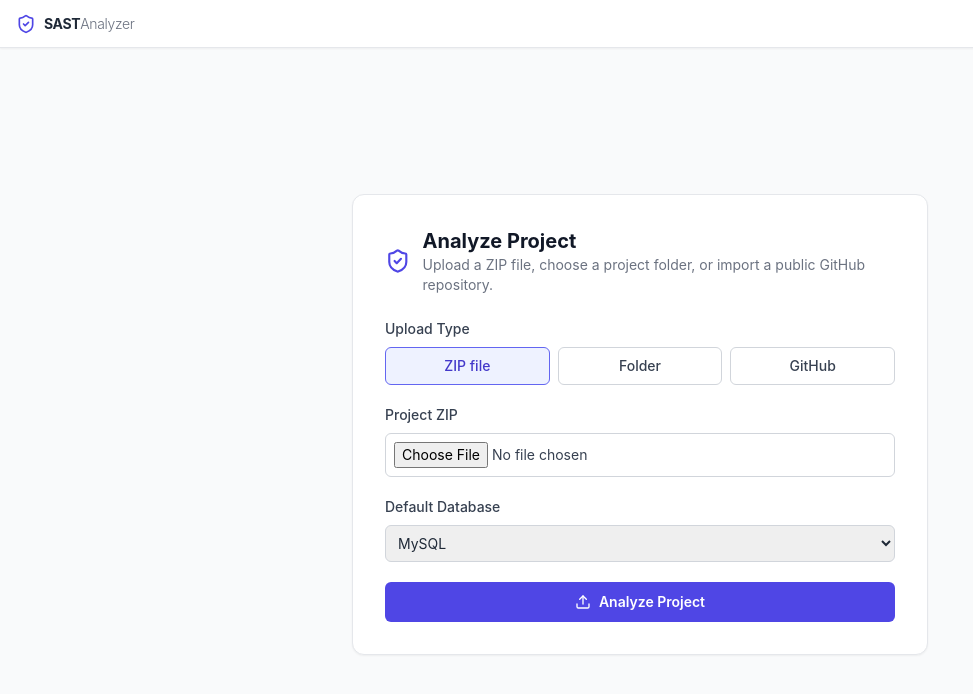
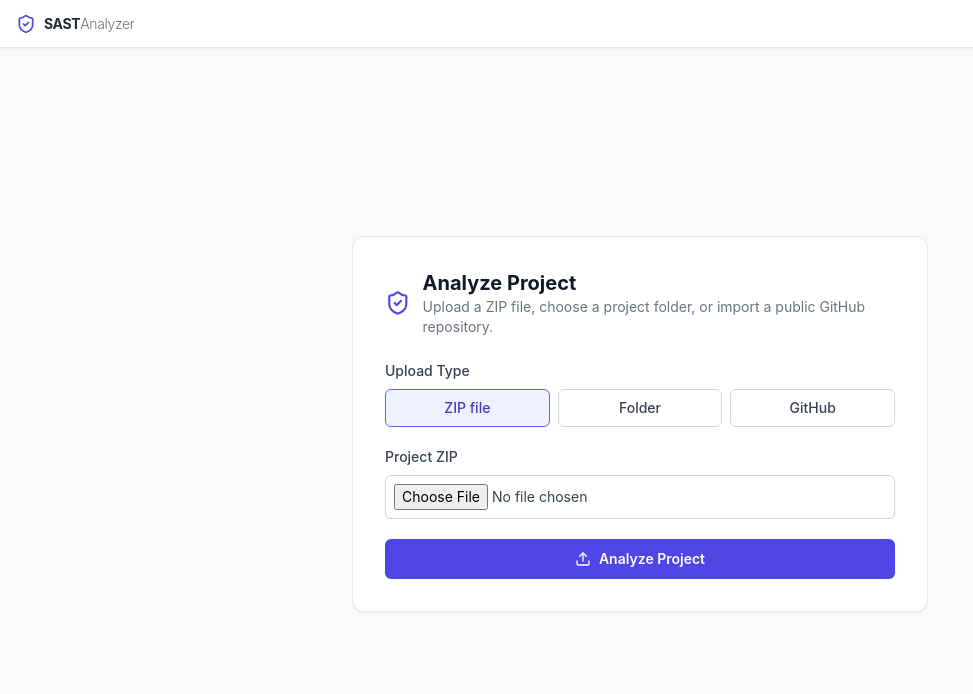
Before and after one commit to McTehno/Oiviranje, a React (Vite) app in the folder frontend/: page / in a window 1280 px wide. Shown: the top 694 px of the page, without its empty margins (0-973 px from the left). Built offline with nearby package versions, Linux system fonts and the light colour scheme.

Commit message:
zbrisal izbiro podatkovne baze, ter spreminjal nacin racuna score-a (visja ocena=>bolj varen program)

```diff
--- a/frontend/src/components/UploadPanel.tsx
+++ b/frontend/src/components/UploadPanel.tsx
@@ -21,9 +21,6 @@ export const UploadPanel: React.FC<UploadPanelProps> = ({ onAnalyzeComplete }) =
 
   // URL repozitorija, če uporabnik izbere GitHub upload
   const [repoUrl, setRepoUrl] = useState('');
-
-  // Privzeta baza, ki jo pošljemo backendu kot database context
-  const [database, setDatabase] = useState('mysql');
 
   // Stanje med izvajanjem analize
   const [isAnalyzing, setIsAnalyzing] = useState(false);
@@ -53,7 +50,7 @@ export const UploadPanel: React.FC<UploadPanelProps> = ({ onAnalyzeComplete }) =
 
       const databaseConfig = {
         mode: 'single' as const,
-        default_database: database,
+        default_database: 'mysql',
         folder_databases: {},
       };
 
@@ -217,22 +214,6 @@ export const UploadPanel: React.FC<UploadPanelProps> = ({ onAnalyzeComplete }) =
             </div>
           )}
 
-          {/* Izbira privzete podatkovne baze */}
-          <div>
-            <label className="block text-sm font-medium text-gray-700 mb-2">
-              Default Database
-            </label>
-
-            <select
-              value={database}
-              onChange={(event) => setDatabase(event.target.value)}
-              className="block w-full border border-gray-300 rounded-md p-2 text-sm"
-            >
-              <option value="mysql">MySQL</option>
-              <option value="mongodb">MongoDB</option>
-            </select>
-          </div>
-
           {/* Prikaz napake pri uploadu ali analizi */}
           {error && (
             <div className="text-sm text-red-600 bg-red-50 border border-red-200 rounded-md p-3">
```
Also changed, not shown: 1 other file (tests, documents, lock files or other folders).
